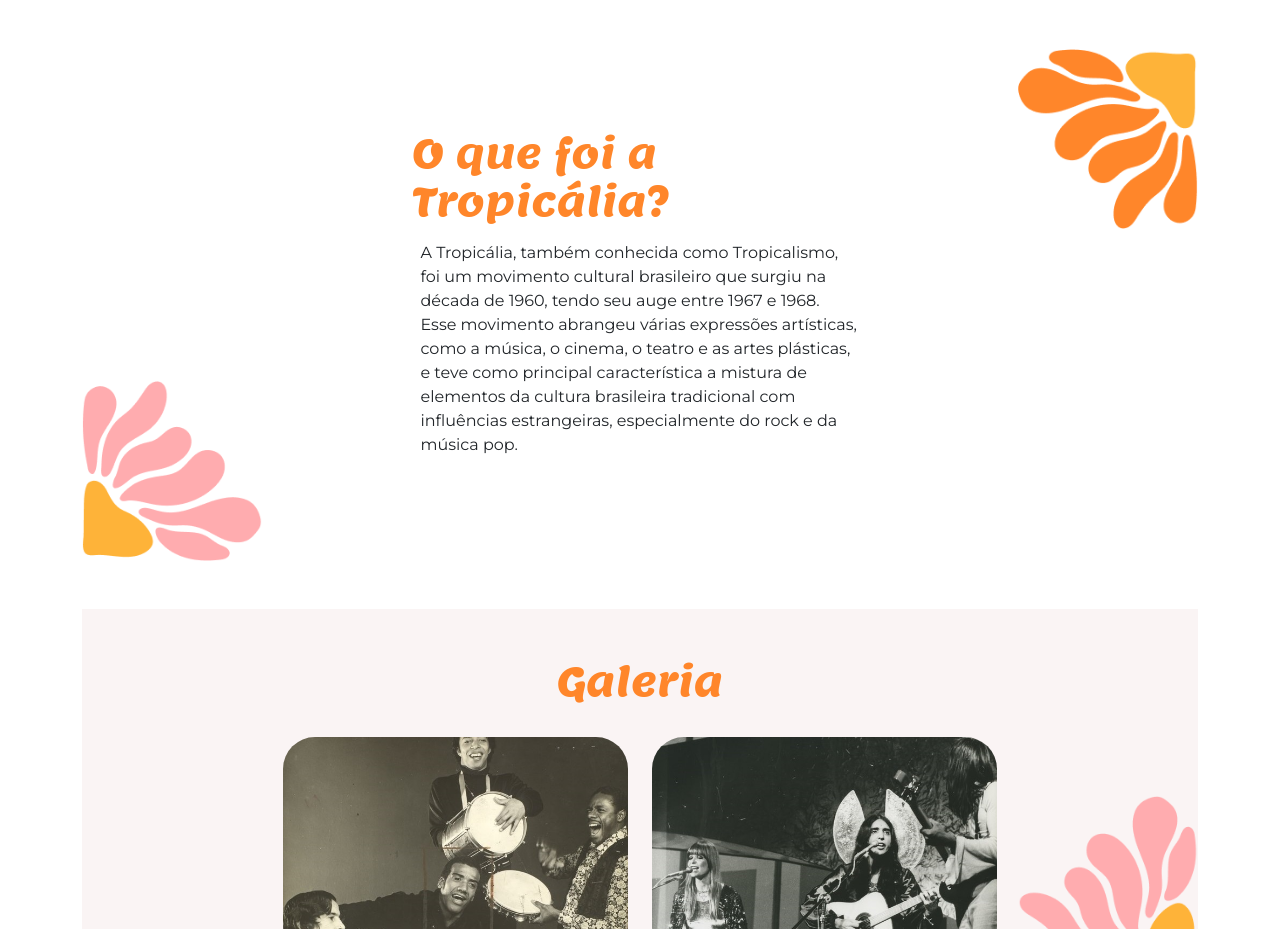
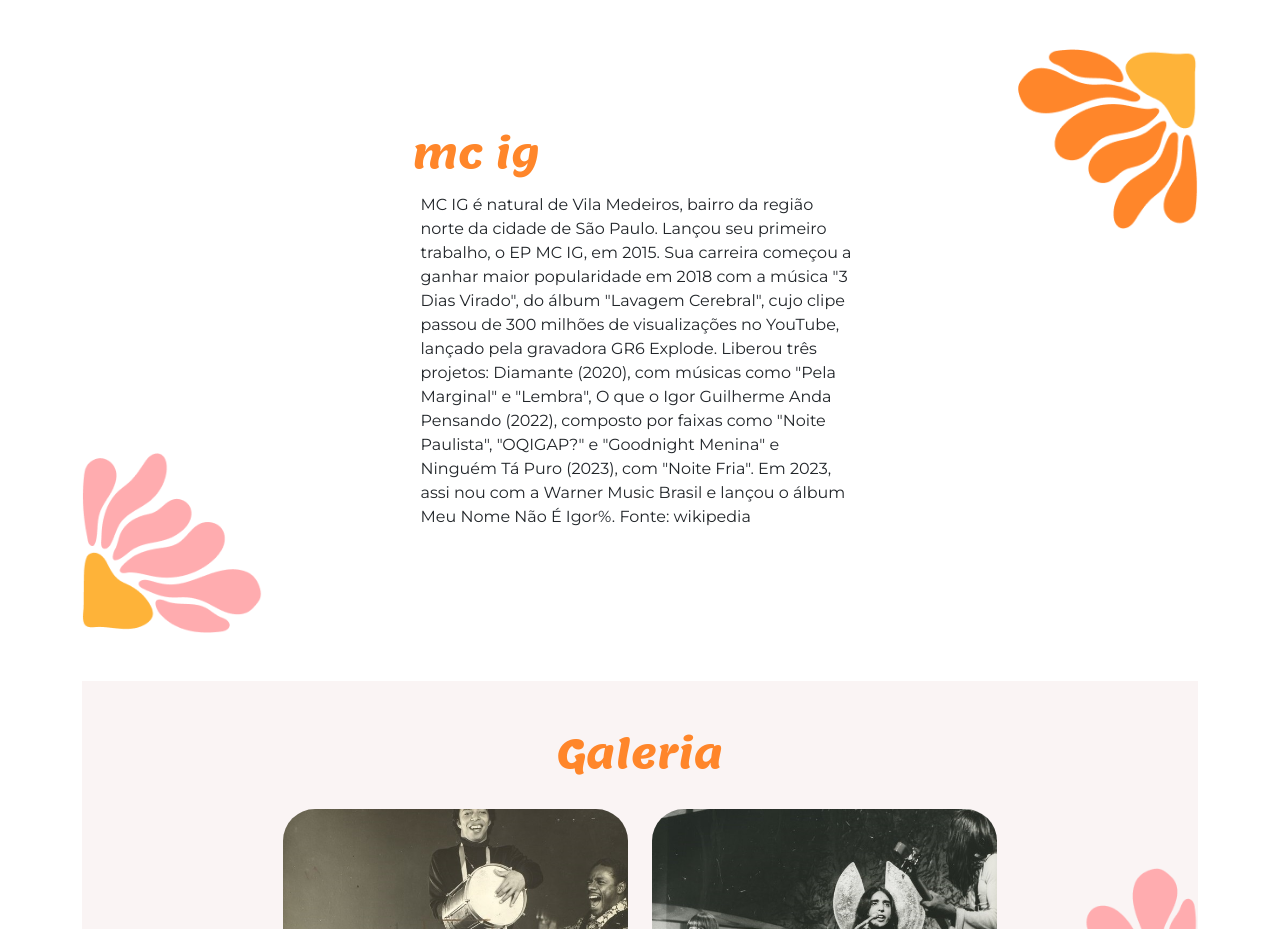
Before and after one commit to isabellasnak/site-acessvel, a plain HTML site: page index.html in a window 1280 px wide. Shown: the part 960-1889 px from the top of the page. Drawn offline with nearby package versions, Linux system fonts and the light colour scheme; a script that the page names is missing.

Commit message:
texto e imagens

```diff
--- a/index.html
+++ b/index.html
@@ -45,12 +45,10 @@
         <section id="tropicalia" class="my-5 pt-6 secao-tropicalia">
             <div class="container d-flex align-items-center ">
                   <div class="col-5">
-                    <h2>O que foi a Tropicália?</h2>
-                    <p class="p-2">A Tropicália, também conhecida como Tropicalismo, foi um movimento cultural
-                        brasileiro que surgiu na década de 1960, tendo seu auge entre 1967 e 1968. Esse movimento
-                        abrangeu várias expressões artísticas, como a música, o cinema, o teatro e as artes plásticas, e
-                        teve como principal característica a mistura de elementos da cultura brasileira tradicional com
-                        influências estrangeiras, especialmente do rock e da música pop.</p>
+                    <h2>mc ig</h2>
+                    <p class="p-2">MC IG é natural de Vila Medeiros, bairro da região norte da cidade de São Paulo. Lançou seu primeiro trabalho, o EP MC IG, em 2015. Sua carreira começou a ganhar maior popularidade em 2018 com a música "3 Dias Virado", do álbum "Lavagem Cerebral", cujo clipe passou de 300 milhões de visualizações no YouTube, lançado pela gravadora GR6 Explode. Liberou três projetos: Diamante (2020), com músicas como "Pela Marginal" e "Lembra", O que o Igor Guilherme Anda Pensando (2022), composto por faixas como "Noite Paulista", "OQIGAP?" e "Goodnight Menina" e Ninguém Tá Puro (2023), com "Noite Fria". Em 2023, assi
+                        nou com a Warner Music Brasil e lançou o álbum Meu Nome Não É Igor%. Fonte: wikipedia
+                        </p>
                 </div>
             </div>
         </section>
```
Also changed, not shown: img/454899480_1035586074604623_1979190195753400445_n-1727785421.jpg (added), img/ig01.jpg (added), img/images (1).jpeg (added), img/images.jpeg (added).
